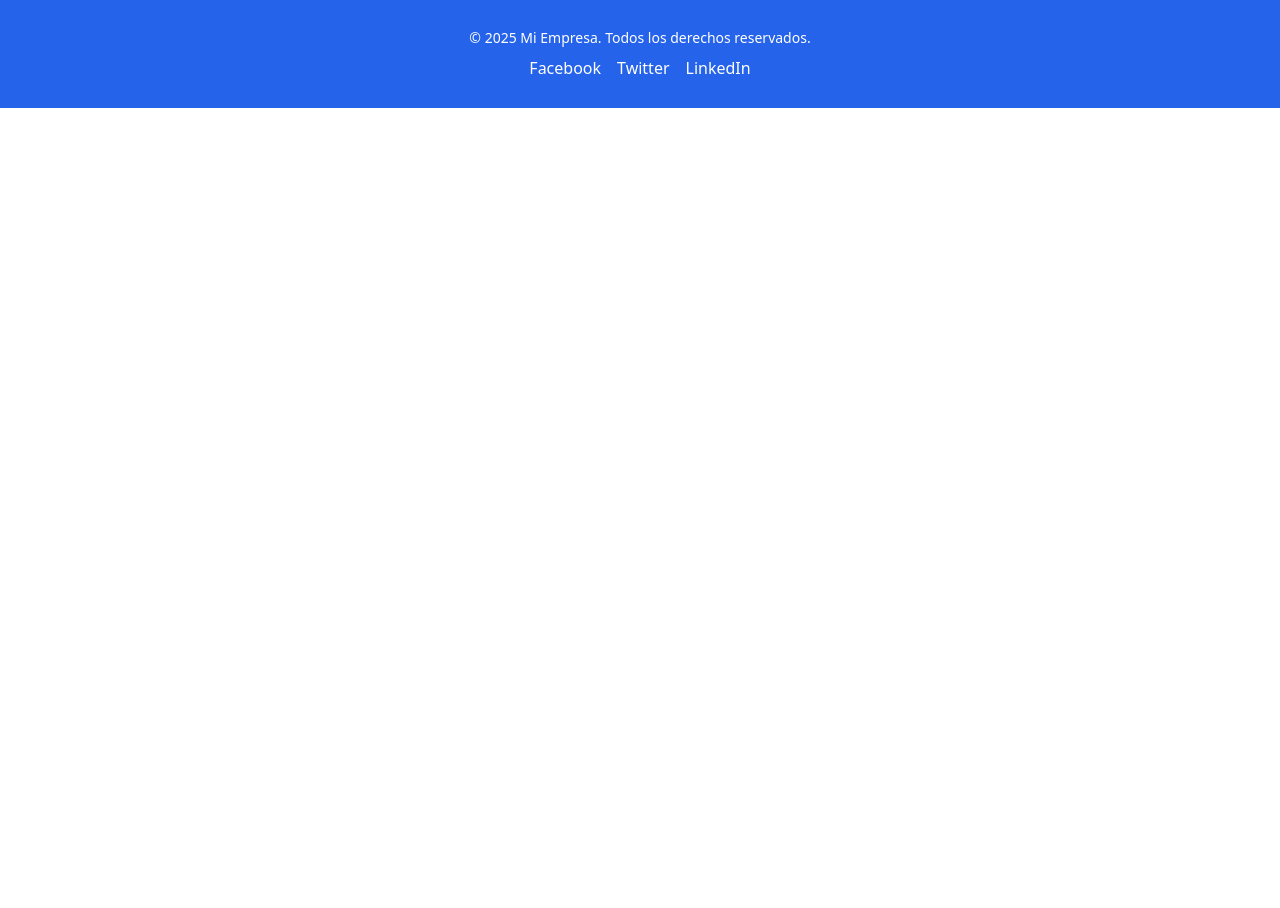
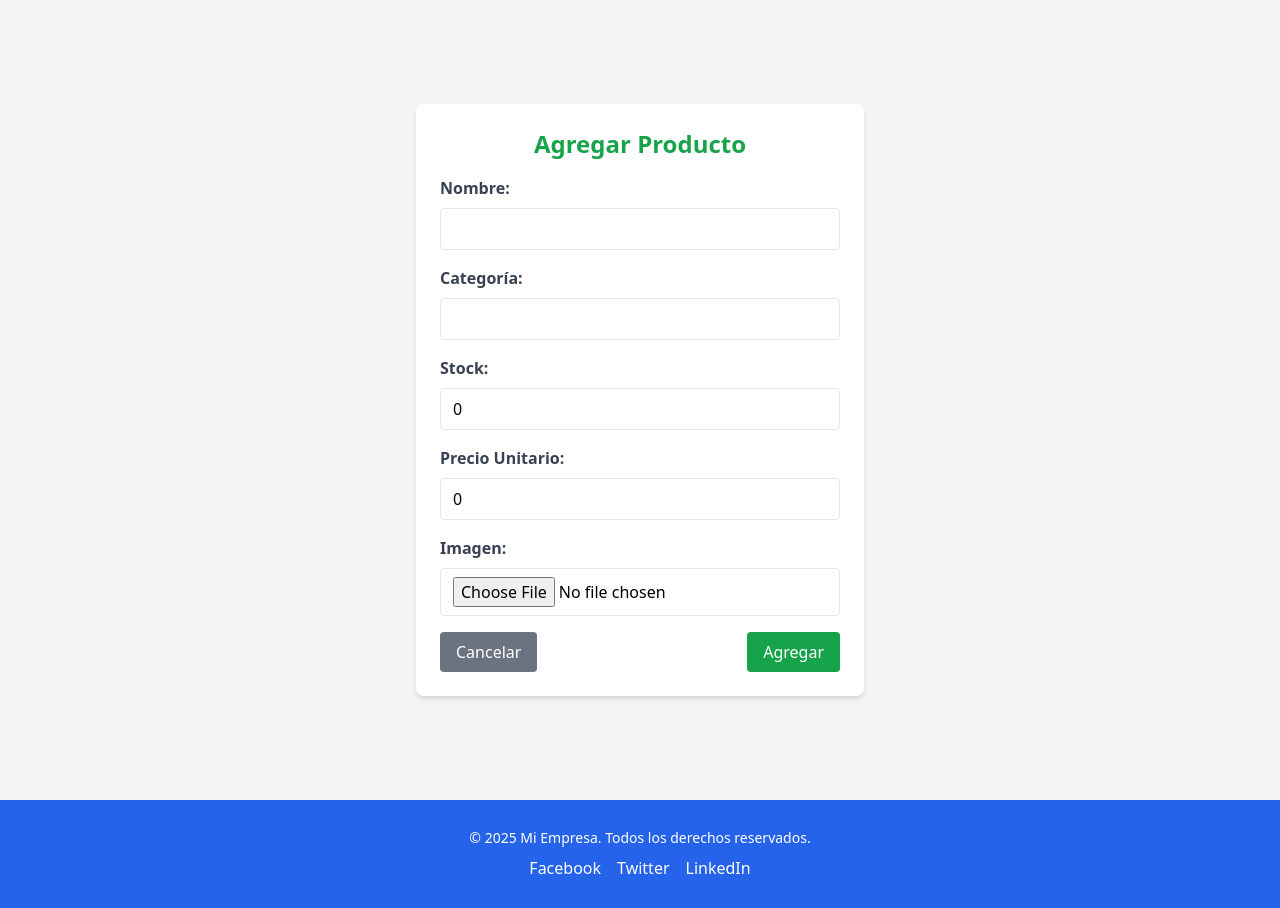
Before and after one commit to DannFox/GestordeInventarios, a React (Create React App) app: page /productos/nuevo in a window 1280 px wide. Before the commit the page ends 800 px from the top, so only its background shows below. Built offline with nearby package versions, Linux system fonts and the light colour scheme; sample sign-in values are in the browser's storage.

Commit message:
feat: agregar rutas y componentes para la gestión de productos y categorías; implementar lógica de carga en el Dashboard

```diff
--- a/src/App.js
+++ b/src/App.js
@@ -5,6 +5,9 @@ import Footer from "./Footer";
 import Dashboard from "./pages/Dashboard";
 import PrivateRoute from "./PrivateRoute";
 import Register from "./pages/Register";
+import Productos from "./pages/Productos";
+import NuevoProducto from "./pages/NuevoProducto";
+import Categoria from "./pages/Categoria";
 import GestionUsuarios from "./pages/admin/GestionUsuarios";
 import GestionRoles from "./pages/admin/GestionRoles";
 import GestionCategorias from "./pages/admin/GestionCategorias";
@@ -27,6 +30,30 @@ const App = () => {
           element={
             <PrivateRoute>
               <Dashboard />
+            </PrivateRoute>
+          }
+          />
+          <Route
+          path="/productos"
+          element={
+            <PrivateRoute>
+              <Productos />
+            </PrivateRoute>
+          }
+          />
+          <Route
+          path="/productos/nuevo"
+          element={
+            <PrivateRoute>
+              <NuevoProducto />
+            </PrivateRoute>
+          }
+          />
+          <Route
+          path="/categorias"
+          element={
+            <PrivateRoute>
+              <Categoria />
             </PrivateRoute>
           }
           />
--- a/src/pages/Dashboard.js
+++ b/src/pages/Dashboard.js
@@ -113,7 +113,7 @@ const Dashboard = () => {
   };
 
   return (
-    <div className="min-h-screen bg-gray-100">
+    <div className="min-h-[calc(100vh-108px)] bg-gray-100">
       {/* Encabezado */}
       <header className="bg-green-600 text-white p-4 shadow-md">
         <div className="container mx-auto flex justify-between items-center">
@@ -121,19 +121,19 @@ const Dashboard = () => {
           <nav>
             <ul className="flex space-x-4 relative">
               <li>
-                <a href="/dashboard" className="hover:underline">
+                <Link to="/dashboard" className="hover:underline">
                   Dashboard
-                </a>
+                </Link>
               </li>
               <li>
-                <a href="/productos" className="hover:underline">
+                <Link to="/productos" className="hover:underline">
                   Productos
-                </a>
+                </Link>
               </li>
               <li>
-                <a href="/categorias" className="hover:underline">
+                <Link to="/categorias" className="hover:underline">
                   Categorías
-                </a>
+                </Link>
               </li>
               {isAdmin && (
                 <li className="relative" ref={adminMenuRef}>
--- /dev/null
+++ b/src/pages/NuevoProducto.js
@@ -0,0 +1,166 @@
+import React, { useState } from "react";
+import { useNavigate } from "react-router-dom";
+
+const NuevoProducto = () => {
+  const [producto, setProducto] = useState({
+    nombre: "",
+    nombreCategoria: "",
+    stock: 0,
+    precioUnitario: 0,
+  });
+  const [imagen, setImagen] = useState(null); // Archivo de imagen
+  const [error, setError] = useState(null);
+  const navigate = useNavigate();
+
+  const handleInputChange = (e) => {
+    const { name, value } = e.target;
+    setProducto({ ...producto, [name]: value });
+  };
+
+  const handleImageUpload = (e) => {
+    const file = e.target.files[0];
+    if (file) {
+      setImagen(file); // Guardar el archivo de imagen en el estado
+    }
+  };
+
+  const handleSubmit = async (e) => {
+    e.preventDefault();
+    const token = localStorage.getItem("token");
+
+    try {
+      // Paso 1: Crear el producto
+      const responseProducto = await fetch("http://localhost:5074/api/Products", {
+        method: "POST",
+        headers: {
+          "Content-Type": "application/json",
+          Authorization: `Bearer ${token}`,
+        },
+        body: JSON.stringify(producto),
+      });
+
+      if (!responseProducto.ok) {
+        throw new Error("Error al agregar el producto");
+      }
+
+      const productoCreado = await responseProducto.json();
+      const productoId = productoCreado.id; // Obtener el ID del producto creado
+
+      // Paso 2: Subir la imagen asociada al producto
+      if (imagen) {
+        const formData = new FormData();
+        formData.append("file", imagen);
+
+        const responseImagen = await fetch(
+          `http://localhost:5074/api/Imagen/${productoId}`,
+          {
+            method: "POST",
+            headers: {
+              Authorization: `Bearer ${token}`,
+            },
+            body: formData,
+          }
+        );
+
+        if (!responseImagen.ok) {
+          throw new Error("Error al subir la imagen");
+        }
+      }
+
+      // Redirigir a la lista de productos después de agregar
+      navigate("/productos");
+    } catch (error) {
+      console.error("Error:", error);
+      setError("No se pudo agregar el producto. Inténtalo de nuevo.");
+    }
+  };
+
+  return (
+    <div className="min-h-screen bg-gray-100 flex items-center justify-center">
+      <div className="bg-white p-6 rounded-lg shadow-md w-full max-w-md">
+        <h1 className="text-2xl font-bold text-green-600 mb-4 text-center">
+          Agregar Producto
+        </h1>
+        {error && (
+          <div className="bg-red-100 text-red-700 p-2 rounded mb-4">
+            {error}
+          </div>
+        )}
+        <form onSubmit={handleSubmit}>
+          <div className="mb-4">
+            <label className="block text-gray-700 font-bold mb-2">Nombre:</label>
+            <input
+              type="text"
+              name="nombre"
+              value={producto.nombre}
+              onChange={handleInputChange}
+              className="w-full px-3 py-2 border rounded"
+              required
+            />
+          </div>
+          <div className="mb-4">
+            <label className="block text-gray-700 font-bold mb-2">Categoría:</label>
+            <input
+              type="text"
+              name="nombreCategoria"
+              value={producto.nombreCategoria}
+              onChange={handleInputChange}
+              className="w-full px-3 py-2 border rounded"
+              required
+            />
+          </div>
+          <div className="mb-4">
+            <label className="block text-gray-700 font-bold mb-2">Stock:</label>
+            <input
+              type="number"
+              name="stock"
+              value={producto.stock}
+              onChange={handleInputChange}
+              className="w-full px-3 py-2 border rounded"
+              required
+            />
+          </div>
+          <div className="mb-4">
+            <label className="block text-gray-700 font-bold mb-2">
+              Precio Unitario:
+            </label>
+            <input
+              type="number"
+              name="precioUnitario"
+              value={producto.precioUnitario}
+              onChange={handleInputChange}
+              className="w-full px-3 py-2 border rounded"
+              required
+            />
+          </div>
+          <div className="mb-4">
+            <label className="block text-gray-700 font-bold mb-2">Imagen:</label>
+            <input
+              type="file"
+              accept="image/*"
+              onChange={handleImageUpload}
+              className="w-full px-3 py-2 border rounded"
+            />
+          </div>
+          <div className="flex justify-between">
+            <button
+              type="button"
+              onClick={() => navigate("/productos")}
+              className="bg-gray-500 text-white px-4 py-2 rounded hover:bg-gray-600"
+            >
+              Cancelar
+            </button>
+            <button
+              type="submit"
+              className="bg-green-600 text-white px-4 py-2 rounded hover:bg-green-700"
+            >
+              Agregar
+            </button>
+          </div>
+        </form>
+      </div>
+    </div>
+  );
+};
+
+export default NuevoProducto;
--- /dev/null
+++ b/src/pages/Productos.js
@@ -0,0 +1,113 @@
+import React, { useEffect, useState } from "react";
+import { useNavigate } from "react-router-dom";
+
+const Productos = () => {
+  const [productos, setProductos] = useState([]);
+  const [loading, setLoading] = useState(true);
+  const navigate = useNavigate();
+
+  useEffect(() => {
+    const token = localStorage.getItem("token");
+
+    fetch("http://localhost:5074/api/Products", {
+      method: "GET",
+      headers: {
+        "Content-Type": "application/json",
+        Authorization: `Bearer ${token}`,
+      },
+    })
+      .then((response) => {
+        if (!response.ok) {
+          throw new Error("No autorizado o error en la solicitud");
+        }
+        return response.json();
+      })
+      .then((data) => {
+        setProductos(data);
+        setLoading(false);
+      })
+      .catch((error) => {
+        console.error("Error al obtener los productos:", error);
+        setLoading(false);
+      });
+  }, []);
+
+  const handleAddProduct = () => {
+    navigate("/productos/nuevo"); // Redirige al formulario de agregar producto
+  };
+
+  const handleGoToDashboard = () => {
+    navigate("/dashboard"); // Redirige al Dashboard
+  };
+
+  if (loading) {
+    return (
+      <div className="min-h-screen flex items-center justify-center bg-gray-100">
+        <h1 className="text-3xl font-bold">Cargando productos...</h1>
+      </div>
+    );
+  }
+
+  return (
+    <div className="min-h-screen bg-gray-100 p-4">
+      <h1 className="text-2xl font-bold text-center text-green-600 mb-6">
+        Lista de Productos
+      </h1>
+      <div className="flex justify-between mb-4">
+        <button
+          onClick={handleGoToDashboard}
+          className="bg-blue-600 text-white px-4 py-2 rounded-lg hover:bg-blue-700 transition duration-300"
+        >
+          Ir al Dashboard
+        </button>
+        <button
+          onClick={handleAddProduct}
+          className="bg-green-600 text-white px-4 py-2 rounded-lg hover:bg-green-700 transition duration-300"
+        >
+          Agregar Producto
+        </button>
+      </div>
+      <div className="overflow-x-auto">
+        <table className="table-auto w-full bg-white shadow-md rounded-lg">
+          <thead>
+            <tr className="bg-green-600 text-white">
+              <th className="px-4 py-2">Nombre</th>
+              <th className="px-4 py-2">Categoría</th>
+              <th className="px-4 py-2">Stock</th>
+              <th className="px-4 py-2">Precio Unitario</th>
+              <th className="px-4 py-2">Imagen</th>
+            </tr>
+          </thead>
+          <tbody>
+            {productos.map((producto) => (
+              <tr key={producto.id} className="border-b">
+                <td className="px-4 py-2 text-center">{producto.nombre}</td>
+                <td className="px-4 py-2 text-center">{producto.nombreCategoria}</td>
+                <td className="px-4 py-2 text-center">{producto.stock}</td>
+                <td className="px-4 py-2 text-center">
+                  {producto.precioUnitario.toLocaleString("es-EC", {
+                    style: "currency",
+                    currency: "USD",
+                  })}
+                </td>
+                <td className="px-4 py-2 text-center">
+                  {producto.imagenUrl ? (
+                    <img
+                      src={producto.imagenUrl}
+                      alt={producto.nombre}
+                      className="w-16 h-16 object-cover rounded"
+                    />
+                  ) : (
+                    "Sin imagen"
+                  )}
+                </td>
+              </tr>
+            ))}
+          </tbody>
+        </table>
+      </div>
+    </div>
+  );
+};
+
+export default Productos;
```
Also changed, not shown: src/pages/Categoria.js (added).
